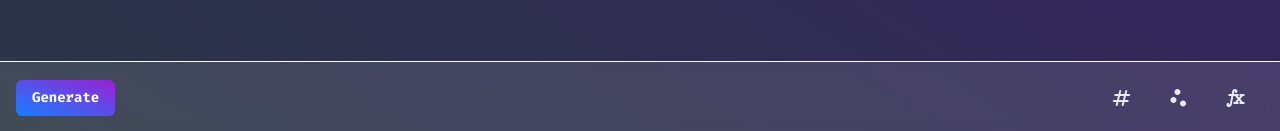
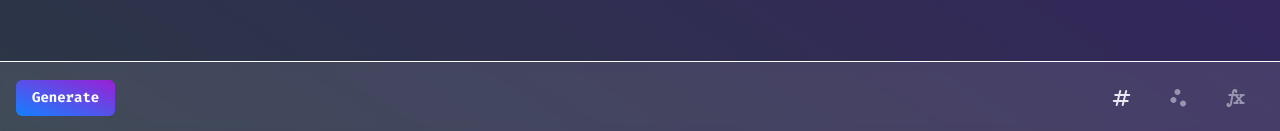
Before and after one commit to sebas-tcotd/graphy, a React (Vite) app: page / in a window 1280 px wide. Shown: the part 666-797 px from the top of the page. Built offline with nearby package versions, Linux system fonts and the light colour scheme.

Commit message:
feat: add validation to bottom bar buttons in creation of the graph

```diff
--- a/src/components/BottomBar/classes.ts
+++ b/src/components/BottomBar/classes.ts
@@ -1,2 +1,2 @@
 export const buttonClasses =
-  "px-4 py-2 text-white font-bold text-sm rounded-md bg-gradient-to-tr from-[#1380FF] to-[#9B20D4] hover:bg-gradient-to-bl hover:to-[#9B20D4] hover:from-[#1380FF] | hover:transition-all";
+  "px-4 py-2 text-white font-bold text-sm rounded-md bg-gradient-to-tr from-[#1380FF] to-[#9B20D4] hover:bg-gradient-to-bl hover:to-[#9B20D4] hover:from-[#1380FF] | hover:transition-all disabled:opacity-50";
--- a/src/components/BottomBar/index.tsx
+++ b/src/components/BottomBar/index.tsx
@@ -1,7 +1,7 @@
 import { useDispatch, useSelector } from "react-redux";
 import { BottomBarButtons } from "../../common/data";
 import { ModalData } from "../../common/interfaces";
-import { GraphStatus, LayoutTypes } from "../../enums";
+import { GraphStatus, LayoutTypes, ModalTypes } from "../../enums";
 import { RootState } from "../../store";
 import { setGraphData } from "../../store/slices/graph";
 import { setActiveModal } from "../../store/slices/modal";
@@ -10,7 +10,7 @@ import { BottomBarProps } from "./types";
 
 export const BottomBar: React.FC<BottomBarProps> = ({ onButtonClick }) => {
   const dispatch = useDispatch();
-  const { layout } = useSelector((state: RootState) => state.graph);
+  const { layout, status } = useSelector((state: RootState) => state.graph);
 
   const handleGenerateButton = () => {
     const numberOfNodes = Math.floor(Math.random() * 19) + 1;
@@ -36,6 +36,7 @@ export const BottomBar: React.FC<BottomBarProps> = ({ onButtonClick }) => {
         type="button"
         onClick={handleGenerateButton}
         className={buttonClasses}
+        disabled={status === GraphStatus.CREATING}
       >
         Generate
       </button>
@@ -45,11 +46,15 @@ export const BottomBar: React.FC<BottomBarProps> = ({ onButtonClick }) => {
           <button
             key={button.modalData.type}
             type="button"
-            className="p-2 sx:p-4"
+            className="p-2 sx:p-4 disabled:opacity-50"
+            disabled={
+              !(button.modalData.type === ModalTypes.BASIC_OPTIONS) &&
+              status !== GraphStatus.CREATED
+            }
             onClick={() => handleButtonClick(button.modalData)}
             title={button.name}
           >
-            <img src={button.icon} alt={button.name} />
+            <img src={button.icon} alt={button.name} className="" />
           </button>
         ))}
       </div>
```
